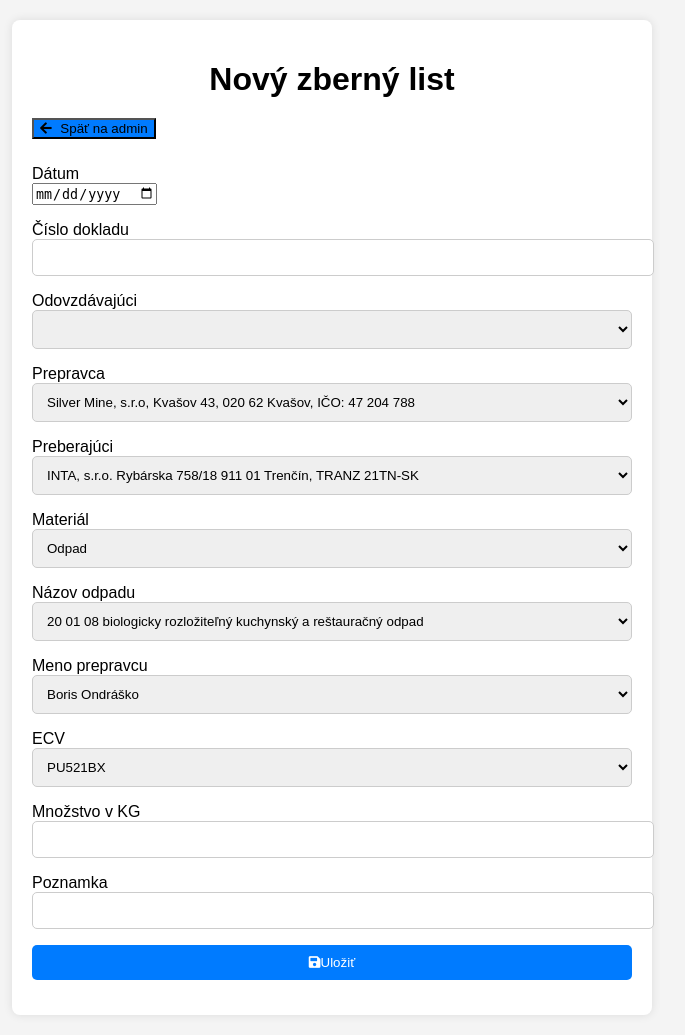
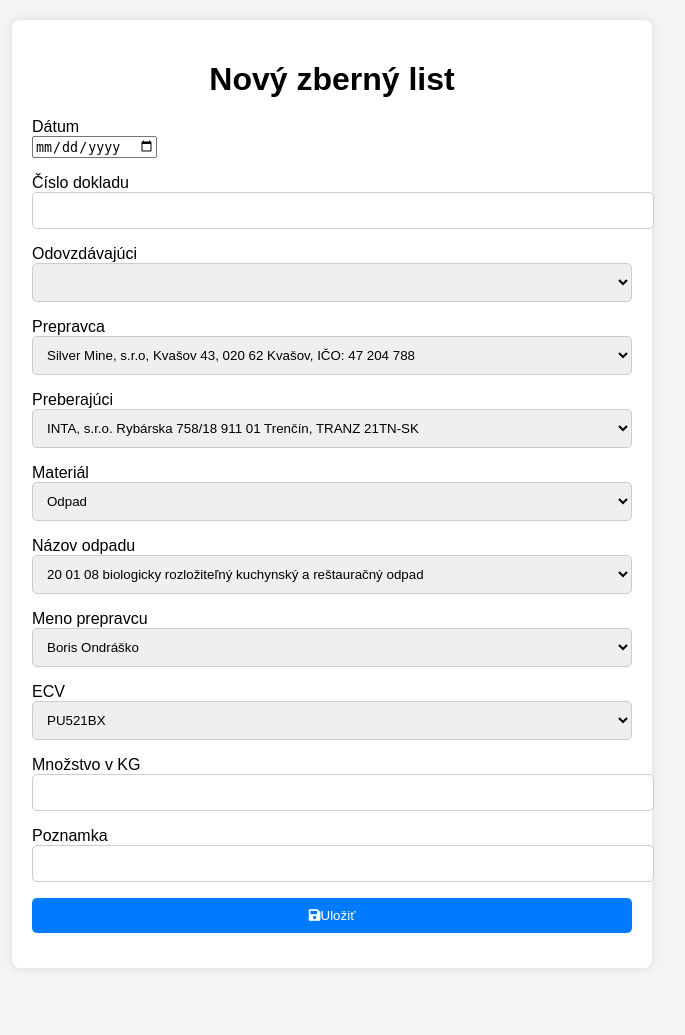
Before and after one commit to silverminesro/silverapp, a Flask app: template templates/add_to_archive.html in a window 1280 px wide. Shown: the whole page, without its empty margins (308-993 px from the left). After the commit the page ends 933 px from the top, so only its background shows below. Run offline with Flask 3, Linux system fonts and the light colour scheme; the template is opened without the code that fills it: values that come from a table or form of the project are taken from there, others are empty; some libraries are stand-ins or nearby versions.

Commit message:
Add files via upload

```diff
--- a/templates/add_to_archive.html
+++ b/templates/add_to_archive.html
@@ -50,32 +50,11 @@
         button[type="submit"]:hover, button[type="button"]:hover {
             background-color: #0056b3;
         }
-        /* Štýl pre tlačidlo "Späť na admin" */
-        .back-btn {
-            background-color: #007bff; /* Červená farba pre tlačidlo */
-            margin-bottom: 10px; /* Trochu priestoru medzi tlačidlami */
-        }
-        .back-btn:hover {
-            background-color: #005cbe; /* Tmavšia červená farba pri hoveri */
-        }
-        .back-btn i {
-            margin-right: 5px; /* Trochu priestoru medzi ikonou a textom */
-        }
     </style>
 </head>
 <body>
     <div class="container">
         <h1>Nový zberný list</h1>
-        <!-- Tlačidlo na návrat na admin.html -->
-        <div class="action-btns">
-            <form action="/admin" method="get">
-                <button class="btn back-btn"><i class="fas fa-arrow-left"></i> Späť na admin</button>
-            </form>
-            <form method="POST" id="archiveForm">
-                {{ form.hidden_tag() }}
-                <!-- Zvyšok formulára -->
-            </form>
-
         <form method="POST" id="archiveForm">
             {{ form.hidden_tag() }}
             <p>{{ form.date.label }}<br>{{ form.date }}</p>
```
